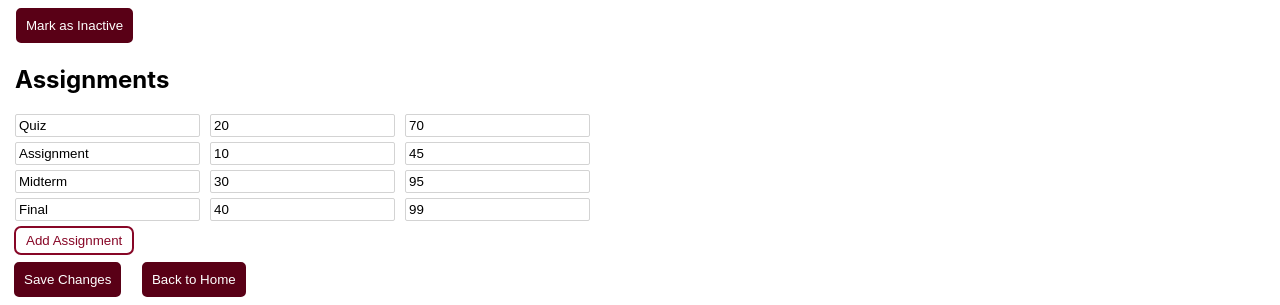
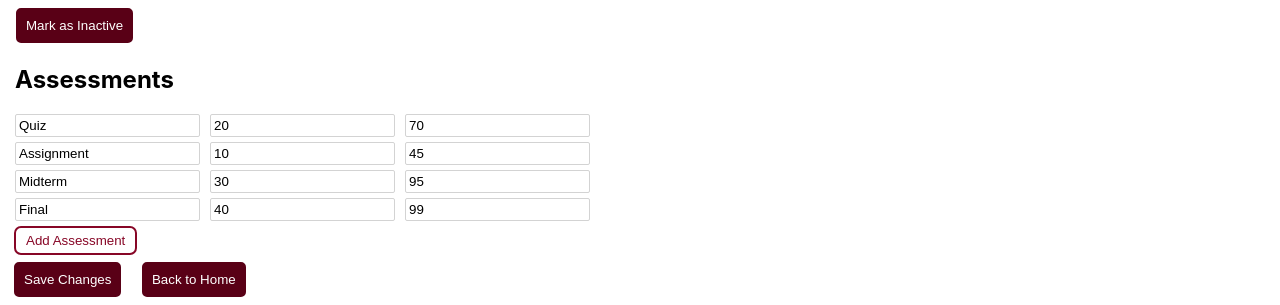
Before and after one commit to s0m3bodi/SOEN287_web_project, a React (Create React App) app: page /course/1 in a window 1280 px wide. Shown: the part 253-558 px from the top of the page. Built offline with nearby package versions, Linux system fonts and the light colour scheme.

Commit message:
Update CourseManagementPage.js

```diff
--- a/src/pages/CourseManagementPage.js
+++ b/src/pages/CourseManagementPage.js
@@ -86,7 +86,7 @@ const CourseManagementPage = ({ courses, onUpdateCourse }) => { //says which arr
             </div>
 
             <div className="assignments">
-                <h2>Assignments</h2> {/*prints assessments as boxes that can be edited*/}
+                <h2>Assessments</h2> {/*prints assessments as boxes that can be edited*/}
                 {courseData.assessments.map((assessment, index) => (
                     <div key={index}>
                         <input
@@ -116,7 +116,7 @@ const CourseManagementPage = ({ courses, onUpdateCourse }) => { //says which arr
                         />
                     </div>
                 ))}
-                <button onClick={addAssignment}>Add Assignment</button> {/*button to add an assignment*/}
+                <button onClick={addAssignment}>Add Assessment</button> {/*button to add an assignment*/}
             </div>
             <div className="end-buttons">
                 <button onClick={handleSaveChanges}>Save Changes</button> {/*button to save changes needs to be here doesnt work otherwise*/}
@@ -126,4 +126,5 @@ const CourseManagementPage = ({ courses, onUpdateCourse }) => { //says which arr
     );
 };
 
+
 export default CourseManagementPage;
```
